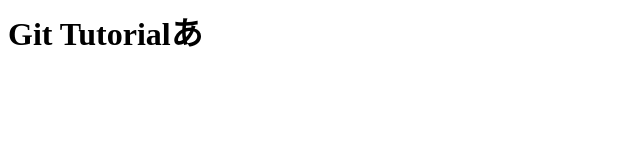
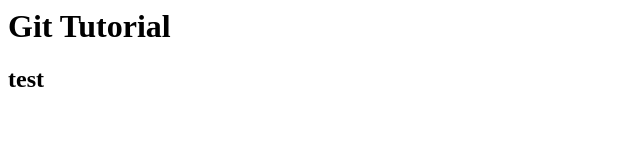
Before and after one commit to kiyo8jo/git_tutorial, a plain HTML site: page index.html in a window 1280 px wide. Shown: the whole page, without its empty margins (0-640 px from the left). Drawn offline with Linux system fonts and the light colour scheme.

Commit message:
asdfasdf

```diff
--- a/index.html
+++ b/index.html
@@ -1 +1,2 @@
-<h1>Git Tutorialあ</h1>
+<h1>Git Tutorial</h1>
+<h2>test</h2>
```
